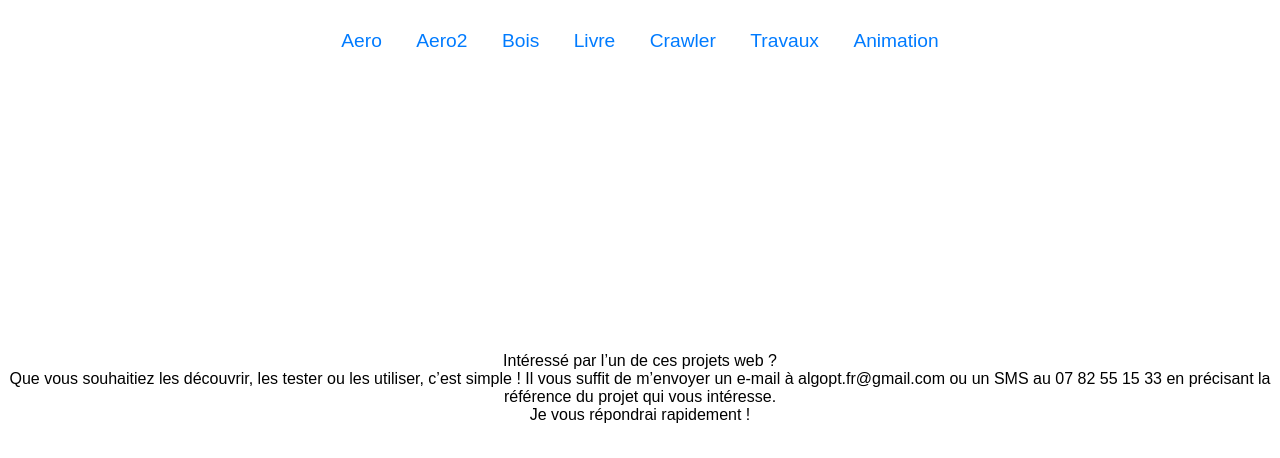
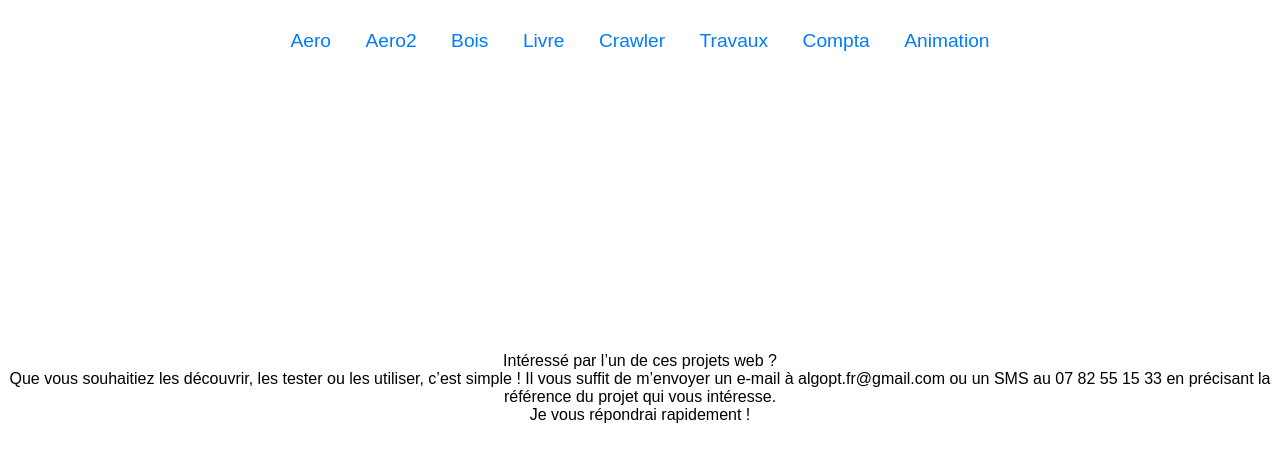
Before and after one commit to Fred-algopt/p2000, a plain HTML site: page index.html in a window 1280 px wide. Drawn offline with Linux system fonts and the light colour scheme.

Commit message:
Update index.html

```diff
--- a/index.html
+++ b/index.html
@@ -50,6 +50,7 @@
     	<a href="livre.html">Livre</a>
  			<a href="crawler.html">Crawler</a>
  			<a href="travaux.html">Travaux</a>
+     <a href="compta.html">Compta</a>
  			<a href="polygone.html">Animation</a>
   </div>
 
```
